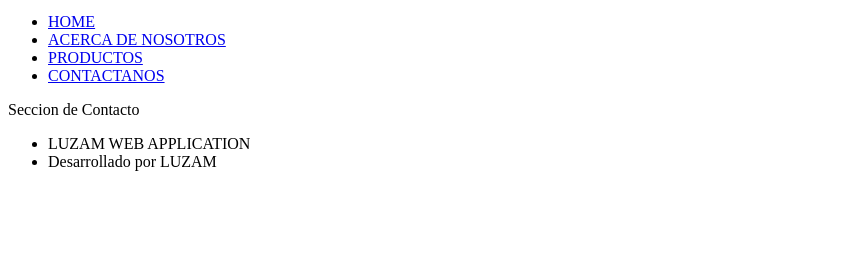
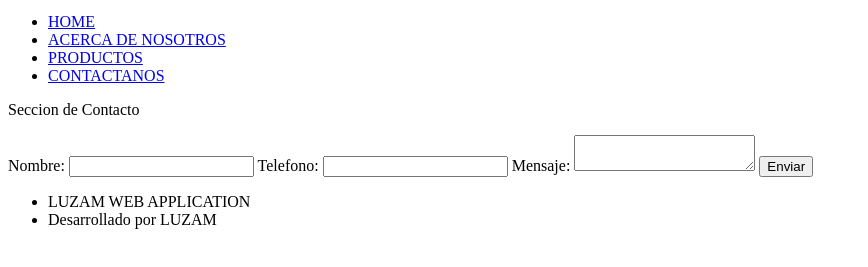
Before and after one commit to sergioale1990/WebDevelopment, a plain HTML site: page WebApp/contactanos.html in a window 1280 px wide. Shown: the part 29-296 px from the top of the page, without its empty margins (0-868 px from the left). Drawn offline with Linux system fonts and the light colour scheme.

Commit message:
Agregar formulario en contactanos.html y arreglado de paths

```diff
--- a/WebApp/contactanos.html
+++ b/WebApp/contactanos.html
@@ -1,14 +1,16 @@
 <!DOCTYPE html>
 <html lang="es">
+
 <head>
     <meta charset="UTF-8">
     <title>CONTACTANOS</title>
 </head>
+
 <body>
     <div class="Header">
-        <img src="Resources/LogoLuzam.png" alt="Logo" width="400" height="150">
+        <img src="/html/Resources/LogoLuzam.png" alt="Logo" width="400" height="150">
         <ul id="menu">
-            <li><a href="home.html">HOME</a></li>
+            <li><a href="/html/home.html">HOME</a></li>
             <li><a href="WebApp/nosotros.html">ACERCA DE NOSOTROS</a></li>
             <li><a href="WebApp/productos.html">PRODUCTOS</a></li>
             <li><a href="WebApp/contactanos.html">CONTACTANOS</a></li>
@@ -17,6 +19,16 @@
     <div class="Content">
         <p>Seccion de Contacto</p>
     </div>
+    <div class="form">
+        <form id="contactForm">
+            <label id="nameBoxLabel" for="nameBox">Nombre:</label>
+            <input type="text" id="name" name="nameBox" required>
+            <label id="phoneBox" for="phoneBox">Telefono:</label>
+            <input id="phoneBox" name="phone" required>
+            <label id="messageBoxLabel" for="messageBox">Mensaje:</label>
+            <textarea id="messageBox" name="message" required></textarea>
+            <input id="submitButton" type="submit" value="Enviar">
+        </form>
         <div class="Footer">
             <ul>
                 <li>LUZAM WEB APPLICATION</li>
@@ -24,4 +36,5 @@
             </ul>
         </div>
 </body>
+
 </html>
```
Also changed, not shown: WebApp/nosotros.html (+2 -2 lines), home.html (+1 -1 lines). Lines whose indentation alone changed are shown as unchanged.
